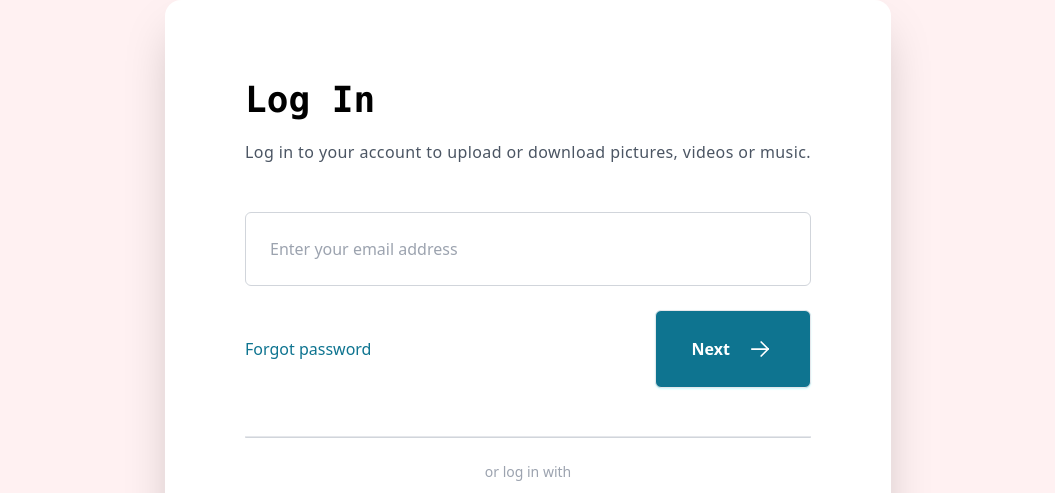
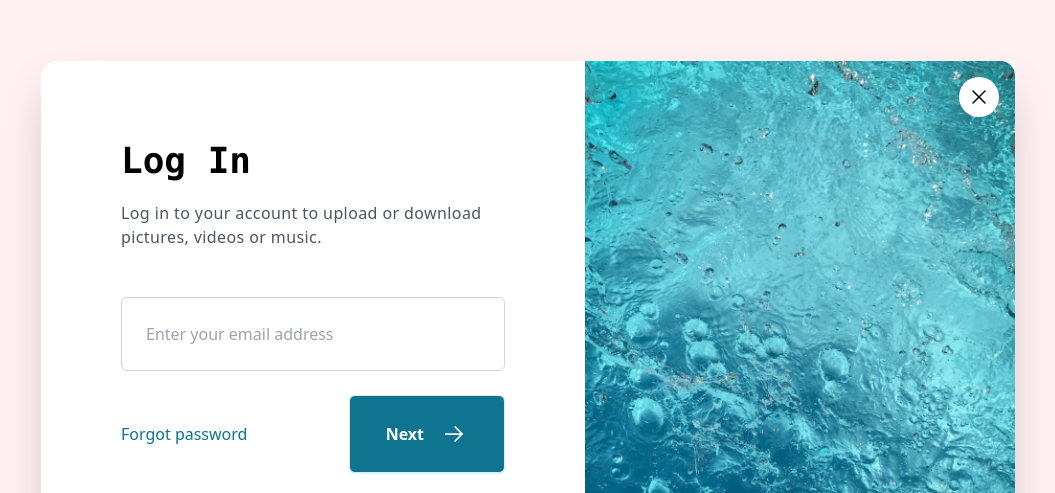
Before and after one commit to ameliesdt/mini-project-tailwind-login-modal, a plain HTML site: page index.html in a window 1280 px wide. Shown: the top 493 px of the page, without its empty margins (112-1167 px from the left). Drawn offline with nearby package versions, Linux system fonts and the light colour scheme.

Commit message:
bug fix , final upload

```diff
--- a/index.html
+++ b/index.html
@@ -5,22 +5,22 @@
     <meta http-equiv="X-UA-Compatible" content="IE=edge" />
     <meta name="viewport" content="width=device-width, initial-scale=1.0" />
     <link
-      href="https://fonts.googleapis.com/css2?family=Mulish:wght@300;
-    400;500; 600; 700&family=Rokkitt:wght@600; 700&disp Lay=swap"
+      href="https://fonts.googleapis.com/css2?family=Mulish:wght@300;400;500;600;700&family=Rokkitt:wght@600;700&display=swap"
       rel="stylesheet"
     />
+    <script src="https://cdn.tailwindcss.com"></script>
     <script>
         tailwind.config = {
           theme: {
             fontFamily: {
-            sans: ["Mulish", "sans-serif"],
-            mono: ["Rokkitt", "monospace"],
+              sans: ['Mulish', 'sans-serif'],
+              mono: ['Rokkitt', 'monospace'],
             },
           },
-      };
+        }
+
+      <script src="https://cdn.tailwindcss.com">
     </script>
-
-    <script src="https://cdn.tailwindcss.com"></script>
     <title>Login Modal</title>
   </head>
   <body>
@@ -35,7 +35,7 @@
           <!--Top Content-->
           <h2 class="font-mono text-4xl font-bold mb-5">Log In</h2>
           <p
-            class="text-gray-600 max-w-small font-sans text-medium tracking-wide font-light mb-12"
+            class="text-gray-600 max-w-sm font-sans text-medium tracking-wide font-light mb-12"
           >
             Log in to your account to upload or download pictures, videos or
             music.
@@ -97,12 +97,31 @@
               <span class="font-thin">Google</span>
             </button>
           </div>
+        </div>
         <!--Right Side-->
         <img
           src="./images/image.jpg"
           alt="waves"
           class="w-[430px] hidden md:block"
         />
+        <!--Close Button-->
+        <div
+          class="group absolute -top-5 right-4 flex items-center justify-center bg-gray-200 rounded-full w-10 h-10 hover:cursor-pointer hover:-translate-y-0.5 transition duration-150 md:top-4 md:bg-white"
+        >
+          <svg
+            xmlns="http://www.w3.org/2000/svg"
+            class="w-6 h-6 text-black group-hover:text-gray-600"
+            viewBox="0 0 24 24"
+            stroke-width="1.5"
+            stroke="currentColor"
+            fill="none"
+            stroke-linecap="round"
+            stroke-linejoin="round"
+          >
+            <path stroke="none" d="M0 0h24v24H0z" fill="none" />
+            <line x1="18" y1="6" x2="6" y2="18" />
+            <line x1="6" y1="6" x2="18" y2="18" />
+          </svg>
         </div>
       </div>
     </div>
```
Lines whose indentation alone changed are shown as unchanged.
